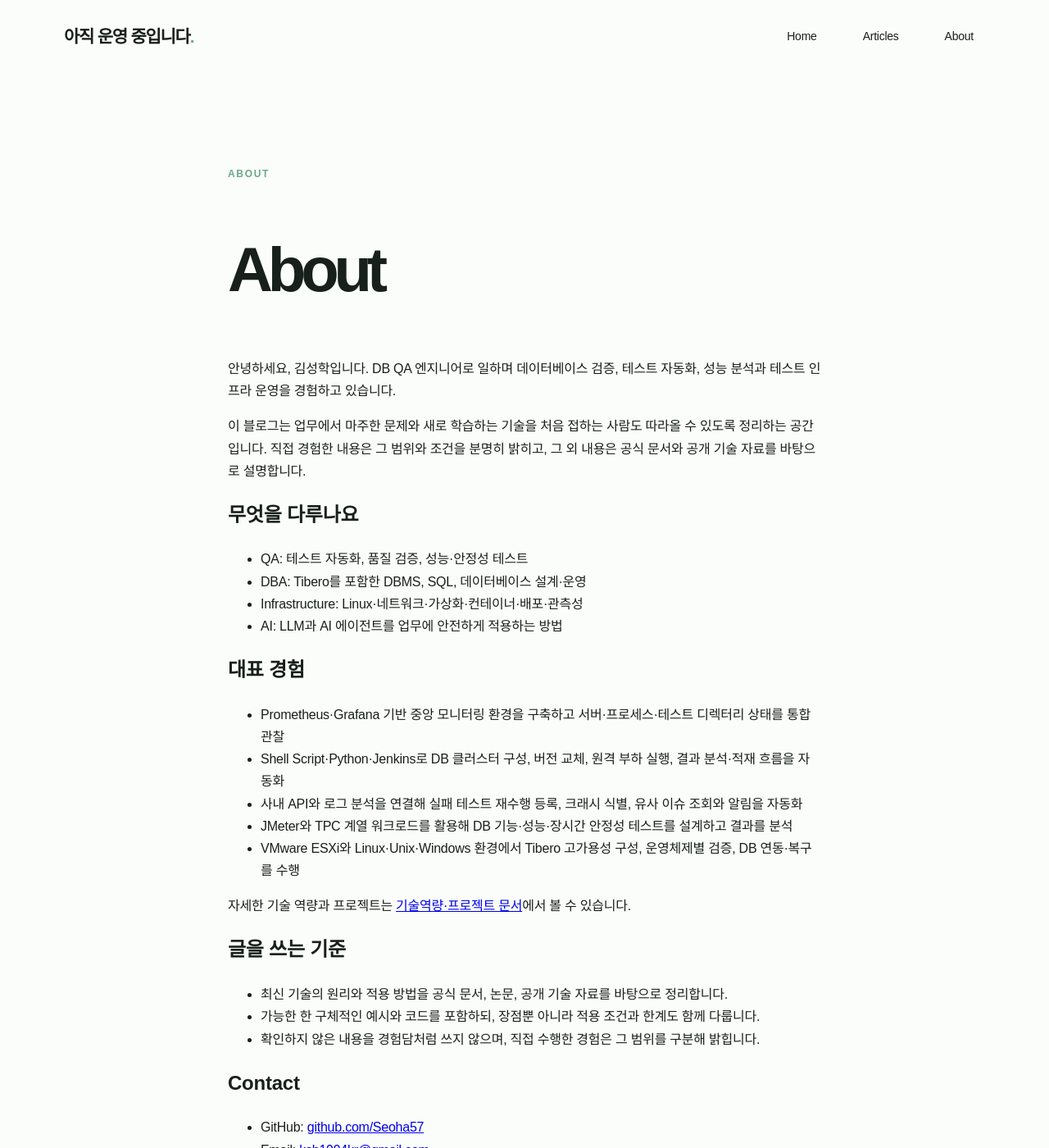
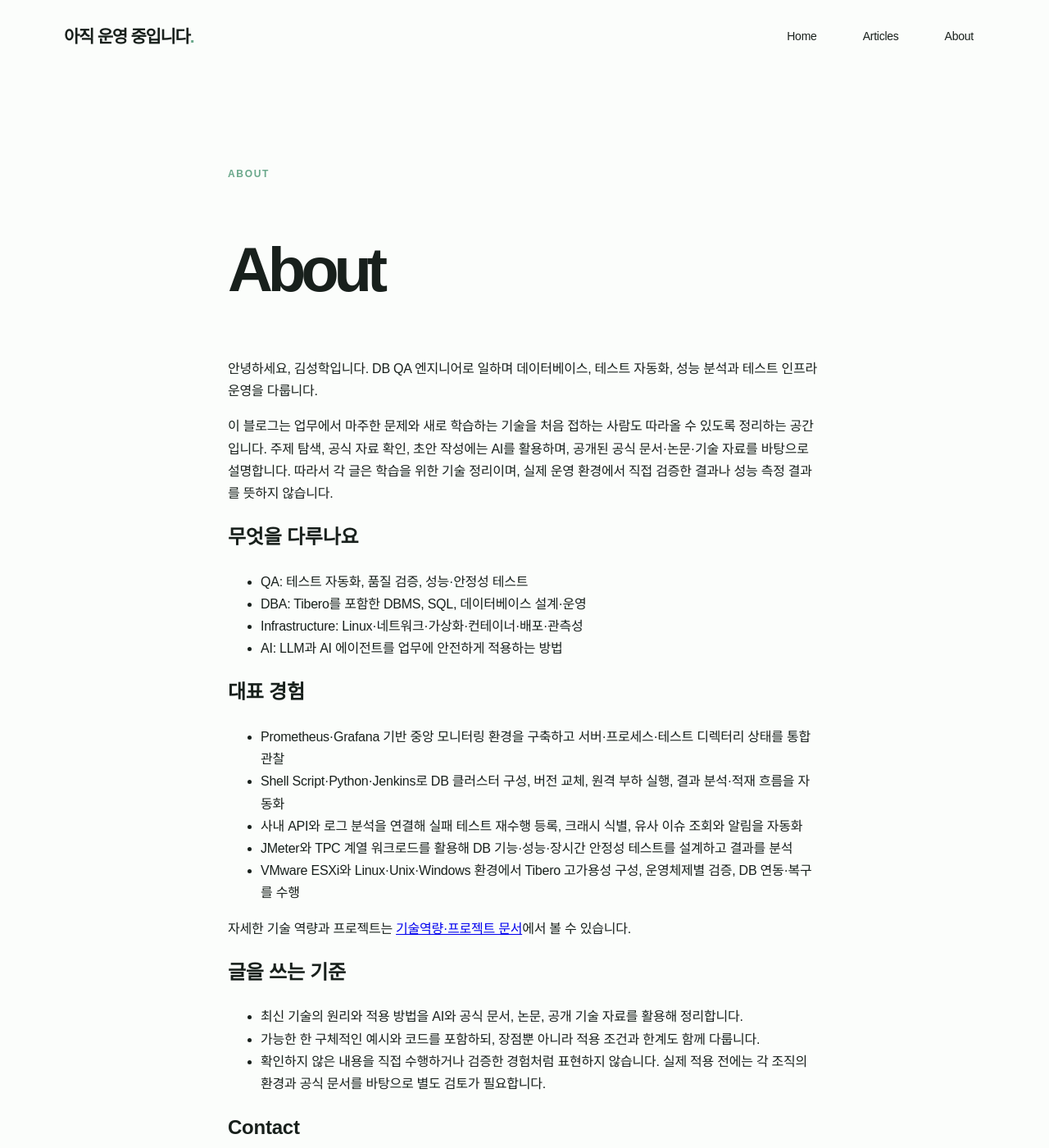
Before and after one commit to Seoha57/TechBlog, a Jekyll site: the page built from about.md, in a window 1280 px wide and 1400 px high. Shown: the whole window at 82% size. Built offline with Jekyll 4.4.1, drawn with Linux system fonts in a browser that asks for light colours; some web fonts are replaced.

```diff
--- a/about.md
+++ b/about.md
@@ -4,9 +4,9 @@ title: "About"
 permalink: /about/
 ---
 
-안녕하세요, 김성학입니다. DB QA 엔지니어로 일하며 데이터베이스 검증, 테스트 자동화, 성능 분석과 테스트 인프라 운영을 경험하고 있습니다.
+안녕하세요, 김성학입니다. DB QA 엔지니어로 일하며 데이터베이스, 테스트 자동화, 성능 분석과 테스트 인프라 운영을 다룹니다.
 
-이 블로그는 업무에서 마주한 문제와 새로 학습하는 기술을 처음 접하는 사람도 따라올 수 있도록 정리하는 공간입니다. 직접 경험한 내용은 그 범위와 조건을 분명히 밝히고, 그 외 내용은 공식 문서와 공개 기술 자료를 바탕으로 설명합니다.
+이 블로그는 업무에서 마주한 문제와 새로 학습하는 기술을 처음 접하는 사람도 따라올 수 있도록 정리하는 공간입니다. 주제 탐색, 공식 자료 확인, 초안 작성에는 AI를 활용하며, 공개된 공식 문서·논문·기술 자료를 바탕으로 설명합니다. 따라서 각 글은 학습을 위한 기술 정리이며, 실제 운영 환경에서 직접 검증한 결과나 성능 측정 결과를 뜻하지 않습니다.
 
 ## 무엇을 다루나요
 
@@ -27,9 +27,9 @@ permalink: /about/
 
 ## 글을 쓰는 기준
 
-- 최신 기술의 원리와 적용 방법을 공식 문서, 논문, 공개 기술 자료를 바탕으로 정리합니다.
+- 최신 기술의 원리와 적용 방법을 AI와 공식 문서, 논문, 공개 기술 자료를 활용해 정리합니다.
 - 가능한 한 구체적인 예시와 코드를 포함하되, 장점뿐 아니라 적용 조건과 한계도 함께 다룹니다.
-- 확인하지 않은 내용을 경험담처럼 쓰지 않으며, 직접 수행한 경험은 그 범위를 구분해 밝힙니다.
+- 확인하지 않은 내용을 직접 수행하거나 검증한 경험처럼 표현하지 않습니다. 실제 적용 전에는 각 조직의 환경과 공식 문서를 바탕으로 별도 검토가 필요합니다.
 
 ## Contact
 
```
Also changed, not shown: _posts/2026-09-16-blog-start.md (+3 -3 lines).
